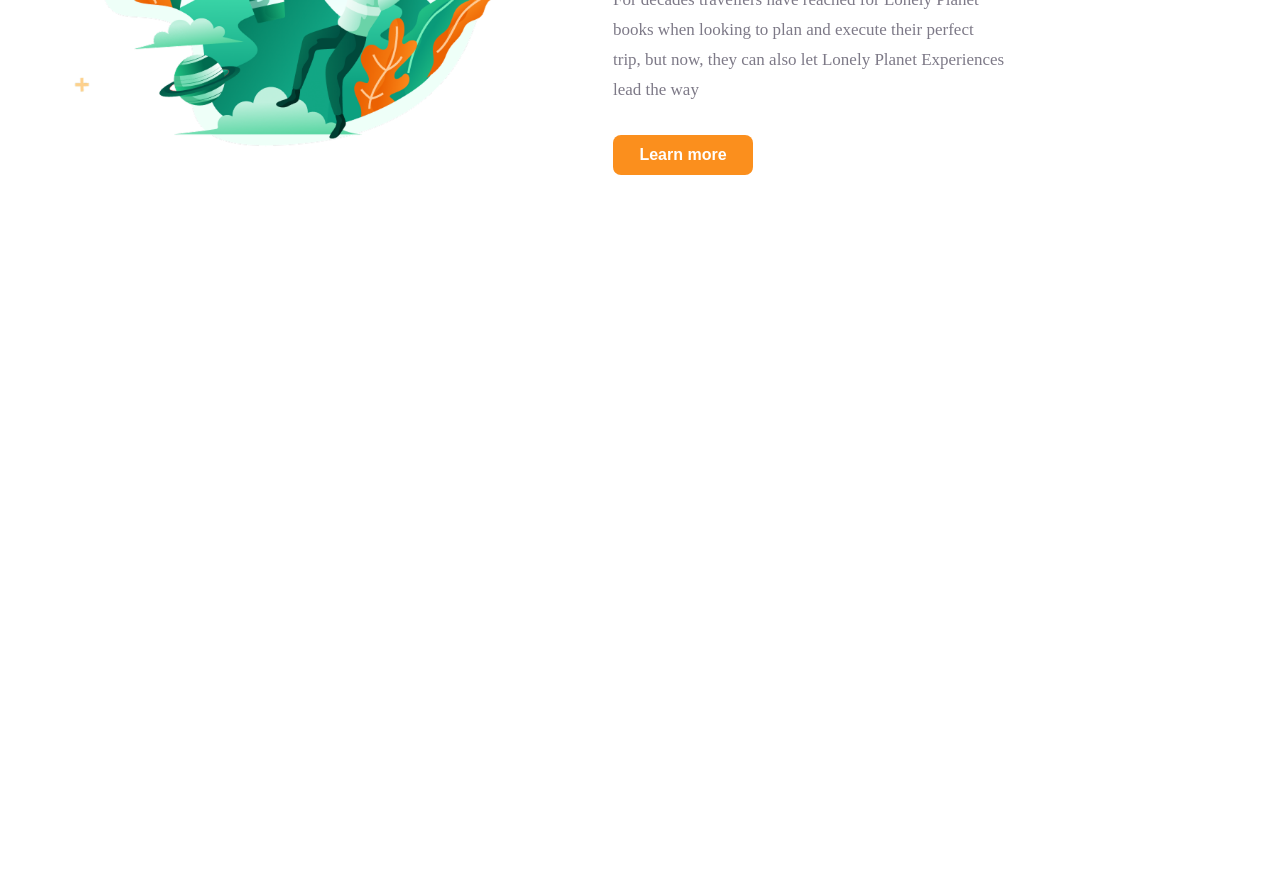
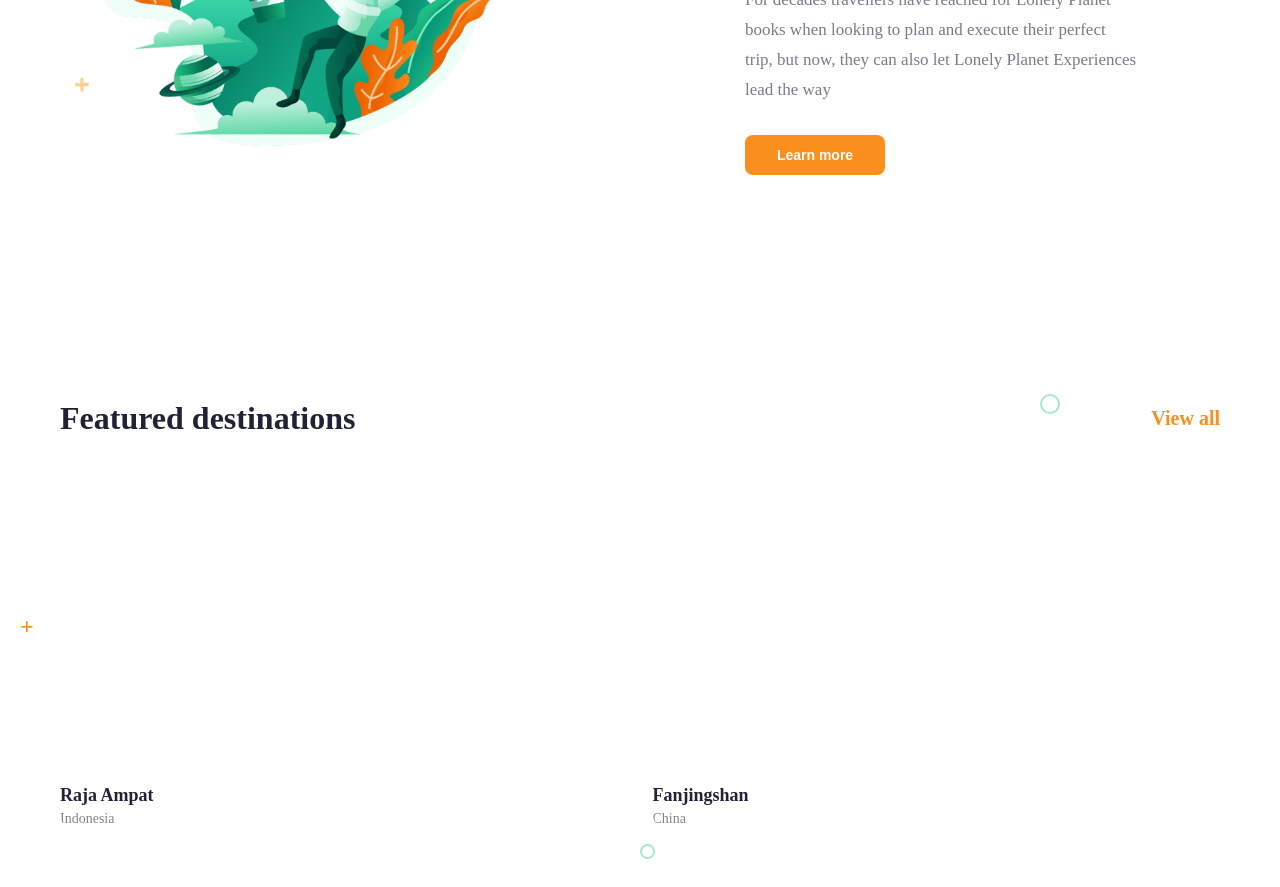
Before and after one commit to umida17/react.js, a React (Vite) app in the folder vite-project/: page / in a window 1280 px wide. Shown: the part 1100-1987 px from the top of the page. Before the commit the page ends 1440 px from the top, so only its background shows below. Built offline with nearby package versions, Linux system fonts and the light colour scheme.

Commit message:
stil yakunlandi

```diff
--- a/vite-project/src/App.css
+++ b/vite-project/src/App.css
@@ -326,7 +326,7 @@ a:hover::after {
 .section2-container{
     display: flex;
     align-items: center;
-     gap: 90px;
+     justify-content: space-between;
     margin-bottom: 150px;
 }
 
@@ -363,10 +363,15 @@ a:hover::after {
     width: 140px;
     color: white;
      font-weight: 600;
-    font-size: 16px;
+    font-size: 14px;
      line-height: 40px;
-    letter-spacing: 0%;
-    border: none;
+     border: none;
+}
+.more:hover{
+    border: 2px solid #FB8F1D;
+    background: none;
+    color: #FB8F1D;
+
 }
 
 
@@ -413,3 +418,117 @@ a:hover::after {
 .top-orange-plus, .bottom-right-circle {
     animation: floatDeco 5s ease-in-out infinite;
 }
+
+
+.destinations {
+  position: relative;
+  padding: 60px 20px;
+  max-width: 1200px;
+  margin: 0 auto;
+}
+
+.destinations-header {
+  display: flex;
+  justify-content: space-between;
+  align-items: center;
+  margin-bottom: 40px;
+}
+
+.destinations-header h2 {
+  font-size: 32px;
+  color: #202336;
+}
+
+.view-all {
+  color: #FB8F1D;
+  text-decoration: none;
+  font-weight: 600;
+}
+
+/* Grid tizimi */
+.destinations-grid {
+  display: grid;
+  grid-template-columns: repeat(auto-fit, minmax(250px, 1fr));
+  gap: 25px;
+}
+
+/* Kartochka dizayni */
+.card {
+  position: relative;
+  border-radius: 12px;
+  overflow: hidden; /* Rasmni burchaklarini kesish uchun */
+  height: 350px;
+  cursor: pointer;
+  transition: transform 0.3s ease;
+}
+
+.card:hover {
+  transform: translateY(-10px);
+}
+
+.card-image {
+  width: 100%;
+  height: 100%;
+}
+
+.card-image img {
+  width: 100%;
+  height: 100%;
+  object-fit: cover;
+}
+
+/* Kartochka pastidagi oq qism (Shahar nomi) */
+.card-info {
+  position: absolute;
+  bottom: 0;
+  left: 0;
+  background-color: #fff;
+  padding: 10px 20px 0 0;
+  border-top-right-radius: 12px; /* Rasmda ko'ringan o'sha kesilgan burchak */
+  min-width: 120px;
+}
+
+.card-info h3 {
+  margin: 0;
+  font-size: 18px;
+  color: #202336;
+}
+
+.card-info p {
+  margin: 5px 0 0 0;
+  font-size: 14px;
+  color: #848484;
+}
+
+/* DEKORATIV ELEMENTLAR (O'sha plyus va dumaloqlar) */
+.decor {
+  position: absolute;
+  z-index: -1;
+  pointer-events: none;
+}
+
+.plus-left {
+  left: -20px;
+  top: 50%;
+  color: #FB8F1D;
+  font-size: 24px;
+  font-weight: bold;
+}
+
+.circle-top {
+  top: 10%;
+  right: 15%;
+  width: 20px;
+  height: 20px;
+  border: 2px solid #A6E6D3;
+  border-radius: 50%;
+}
+
+.circle-bottom {
+  bottom: 5%;
+  left: 50%;
+  width: 15px;
+  height: 15px;
+  border: 2px solid #A6E6D3;
+  border-radius: 50%;
+}
--- a/vite-project/src/App.jsx
+++ b/vite-project/src/App.jsx
@@ -99,6 +99,39 @@ function App(){
 
                  </div>
             </section>
+
+        <section className="destinations">
+  <div className="destinations-header">
+    <h2>Featured destinations</h2>
+    <a href="#" className="view-all">View all </a>
+  </div>
+
+  <div className="destinations-grid">
+    <div className="card">
+      <div className="card-image">
+       </div>
+      <div className="card-info">
+        <h3>Raja Ampat</h3>
+        <p>Indonesia</p>
+      </div>
+    </div>
+
+    <div className="card">
+      <div className="card-image">
+       </div>
+      <div className="card-info">
+        <h3>Fanjingshan</h3>
+        <p>China</p>
+      </div>
+    </div>
+
+    </div>
+
+  <div className="decor plus-left">+</div>
+  <div className="decor circle-top"></div>
+  <div className="decor circle-bottom"></div>
+</section>
+
         </main>
 
          </>
```
